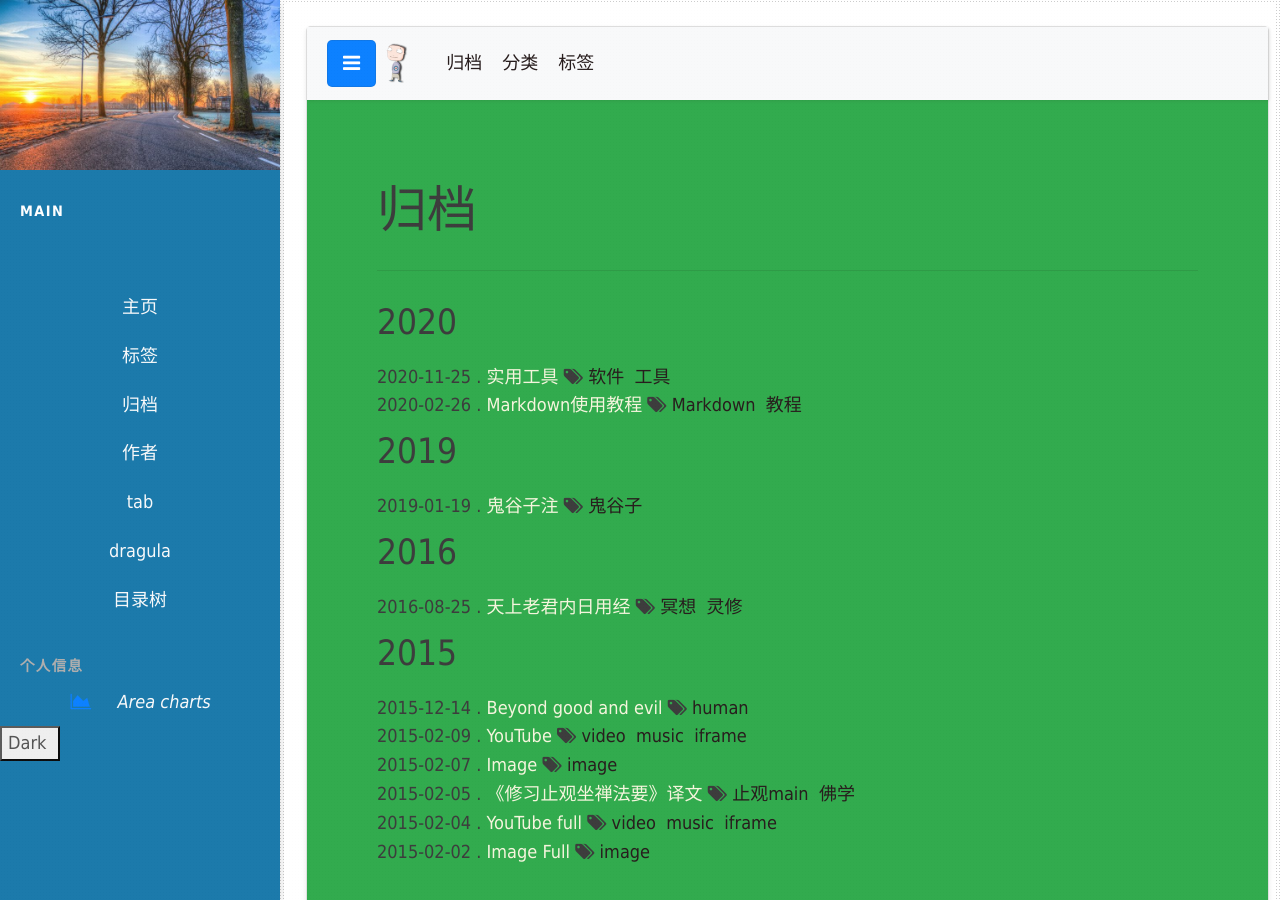
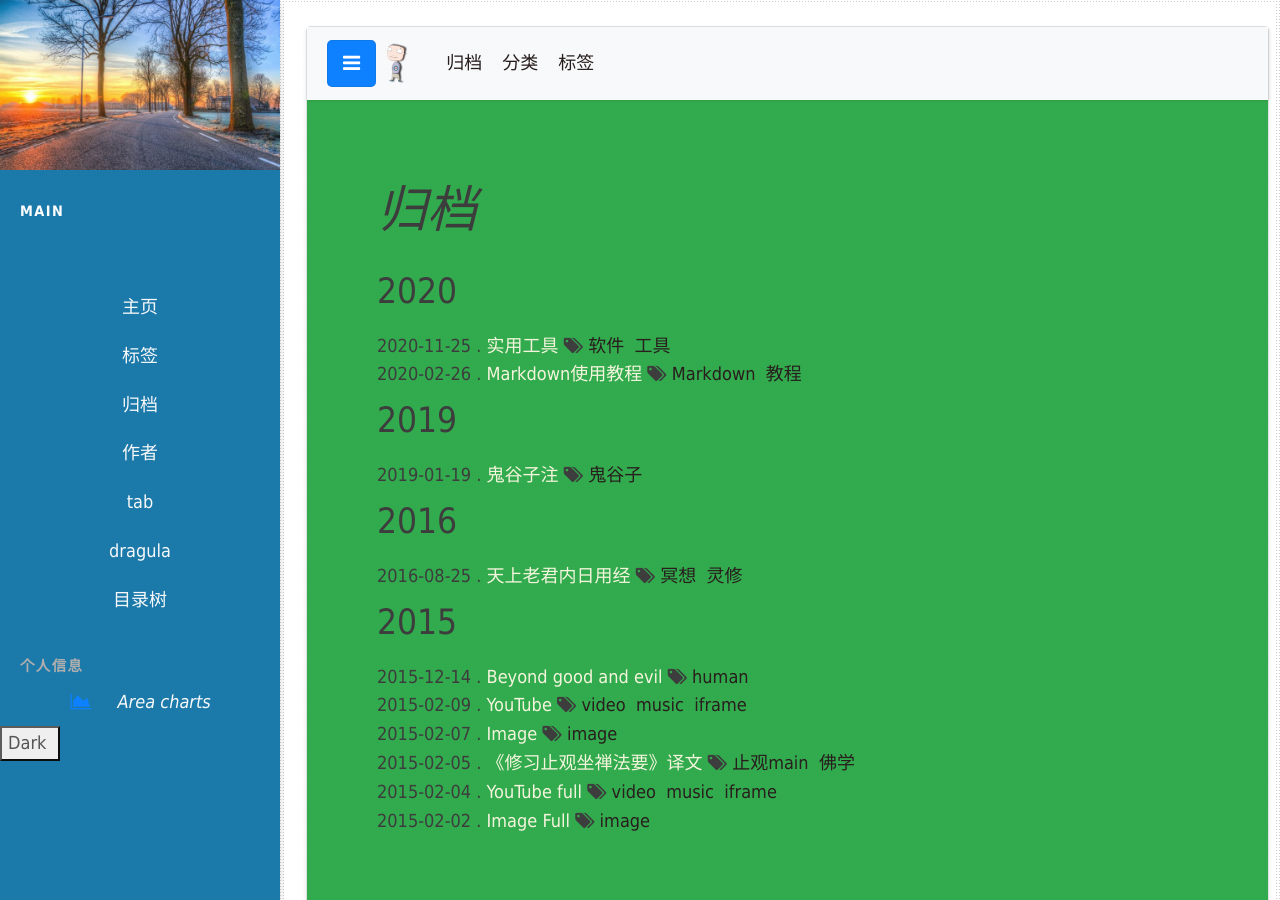
Before and after one commit to nengwuzhi/nengwuzhi.github.ioce, a Jekyll site: the page built from pages/tab.html, in a window 1280 px wide and 900 px high. Built offline with Jekyll 4.4.1, drawn with Linux system fonts in a browser that asks for light colours; nearby versions of some CDN libraries.

Commit message:
Update tab.html

```diff
--- a/pages/tab.html
+++ b/pages/tab.html
@@ -33,8 +33,8 @@
 
 <div id="section1" class="container-fluid bg-success" style="padding-top:70px;padding-bottom:70px;padding-left:70px;padding-right:70px;">
 
-           <h1>归档</h1>
-        <hr>
+           <h1><i class="zmdi zmdi-archive">归档</i></h1>
+
         <ul>
           {% for post in site.posts %}
 
```
